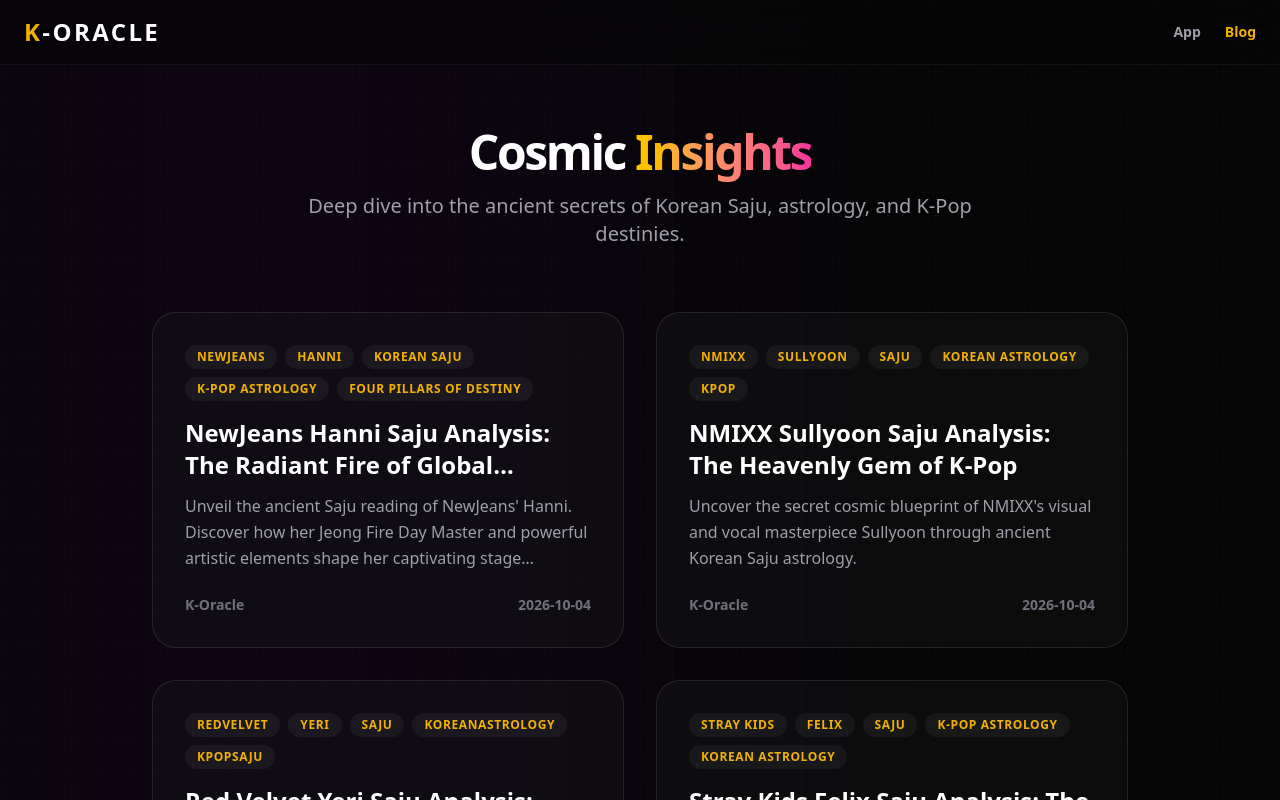
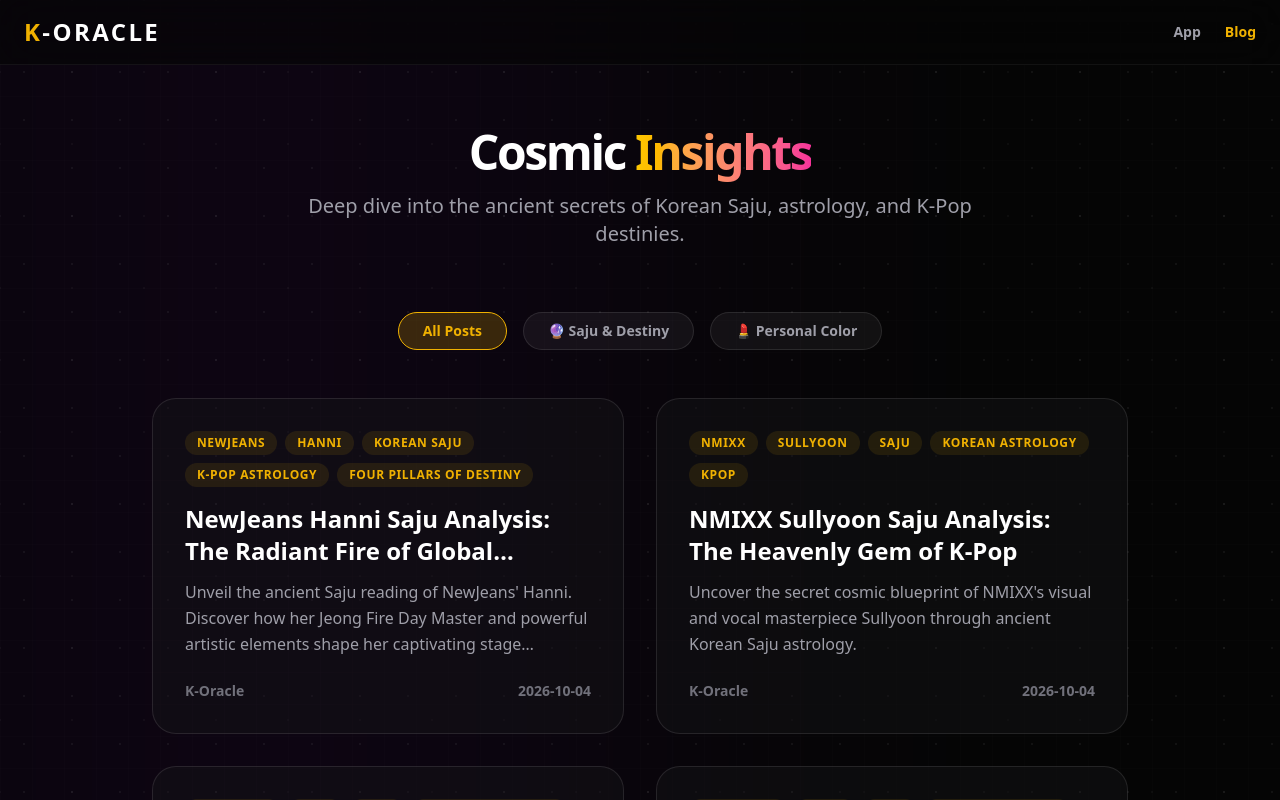
Before and after one commit to cwjung77-glitch/K-oracle, a Next.js app: page /blog in a window 1280 px wide. Shown: the top 800 px of the page. Built offline with nearby package versions, Linux system fonts and the light colour scheme.

Commit message:
feat: implement dual category blog system (Saju vs Personal Color) with distinct CTAs and backend generator

```diff
--- /dev/null
+++ b/scripts/generate_color_blog.js
@@ -0,0 +1,104 @@
+const fs = require('fs');
+const path = require('path');
+
+async function main() {
+  const promptTopic = process.argv[2];
+  if (!promptTopic) {
+    console.error("Please provide a topic. Example: node generate_color_blog.js '장원영 퍼스널컬러 여름 쿨톤'");
+    process.exit(1);
+  }
+
+  let apiKey = process.env.GEMINI_API_KEY;
+  if (!apiKey) {
+    try {
+      const envFile = fs.readFileSync(path.join(__dirname, '../.env.local'), 'utf8');
+      const match = envFile.match(/GEMINI_API_KEY=(.+)/);
+      if (match) apiKey = match[1].trim();
+    } catch(e) {}
+  }
+
+  if (!apiKey) {
+    console.error("GEMINI_API_KEY not found in .env.local or environment variables.");
+    process.exit(1);
+  }
+
+  console.log(`Generating SEO beauty blog post for topic: "${promptTopic}"...`);
+
+  const systemPrompt = `You are an expert K-Beauty consultant and Personal Color analyst for the K-Oracle website.
+Your task is to write a highly engaging, SEO-optimized English blog post about a Korean celebrity's personal color.
+
+CRITICAL FORMATTING & STRUCTURE RULE:
+1. Use standard Markdown bullet points for lists.
+2. ONLY use ## for main section headers. DO NOT use ### or # for main headers.
+3. You MUST use Markdown tables for makeup recommendations.
+4. Your headers MUST roughly follow this exact sequence:
+## TL;DR (Quick Answer)
+## Visual Proof: Best vs Worst Styling
+## Makeup & Hair Recipe (Must use a Markdown table)
+## Frequently Asked Questions
+
+CRITICAL INSTRUCTION: Do NOT use the word "AI" or "Artificial Intelligence". Keep the tone highly engaging, conversational, and trendy, like a fashion magazine editor. NEVER output meta-terms like "SEO" in the text.
+
+Required frontmatter format (Must be valid YAML, DO NOT indent keys, use valid JSON arrays for tags):
+---
+title: "Catchy SEO Title in English"
+slug: "seo-friendly-english-url-slug"
+date: "${new Date().toISOString().split('T')[0]}"
+excerpt: "A short 2-3 sentence meta description in English."
+author: "K-Oracle"
+tags: ["Personal Color", "K-Beauty", "Makeup", "Celebrity Name"]
+---
+
+Body of the markdown goes here. Use ## for headings, bullet points, and bold text. Do NOT add any concluding calls to action (CTAs) encouraging users to visit the app or "click here", because the website UI template already automatically renders a beautiful CTA box at the bottom of every post.`;
+
+  const keys = apiKey.split(',').map(k => k.trim());
+  let success = false;
+
+  for (let i = 0; i < keys.length; i++) {
+    const currentKey = keys[i];
+    console.log(`[🔑 Key ${i+1}/${keys.length}] 시도 중...`);
+
+    try {
+      const res = await fetch(`https://generativelanguage.googleapis.com/v1beta/models/gemini-3.6-flash:generateContent?key=${currentKey}`, {
+        method: 'POST',
+        headers: { 'Content-Type': 'application/json' },
+        body: JSON.stringify({
+          contents: [
+            { role: 'user', parts: [{ text: `${systemPrompt}\n\nTopic: ${promptTopic}` }] }
+          ],
+          generationConfig: {
+            maxOutputTokens: 8192
+          }
+        })
+      });
+
+      const data = await res.json();
+      if (data.error) {
+        console.error(`❌ Key ${i+1} 실패:`, data.error.message);
+        continue;
+      }
+
+      const text = data.candidates[0].content.parts[0].text;
+
+      const slugMatch = text.match(/^slug:\s*"?([^"\n]+)"?/m);
+      let slug = slugMatch ? slugMatch[1] : 'beauty-post-' + Date.now();
+
+      const outPath = path.join(__dirname, `../src/content/blog/${slug}.md`);
+      fs.writeFileSync(outPath, text);
+
+      console.log(`✅ Successfully generated and saved to ${outPath}`);
+      success = true;
+      break;
+
+    } catch (err) {
+      console.error(`❌ Key ${i+1} 에러:`, err.message);
+    }
+  }
+
+  if (!success) {
+    console.error("❌ 모든 API 키가 실패했습니다.");
+    process.exit(1);
+  }
+}
+
+main();
--- a/src/app/blog/[slug]/page.js
+++ b/src/app/blog/[slug]/page.js
@@ -174,6 +174,24 @@ export default async function BlogPost({ params }) {
 
         <BlogEngagement title={data.title} slug={slug} />
 
+        {(() => {
+          const isBeauty = data.tags?.some(tag =>
+            tag.toLowerCase().includes('color') || tag.toLowerCase().includes('beauty') || tag.toLowerCase().includes('makeup')
+          );
+
+          if (isBeauty) {
+            return (
+              <div className="mt-20 p-8 bg-gradient-to-br from-zinc-900 to-black border border-pink-500/30 rounded-3xl text-center">
+                <h3 className="text-2xl font-black mb-4">Find Your K-Pop Celebrity Twin</h3>
+                <p className="text-zinc-400 mb-6">Upload a selfie and get your premium 12-season Korean Personal Color Analysis.</p>
+                <Link href="/personal-color" className="inline-block px-8 py-4 bg-pink-500 text-white font-black rounded-xl hover:bg-pink-400 transition-colors shadow-[0_0_20px_rgba(236,72,153,0.3)]">
+                  Start Analysis ($9.99)
+                </Link>
+              </div>
+            );
+          }
+
+          return (
             <div className="mt-20 p-8 bg-gradient-to-br from-zinc-900 to-black border border-yellow-500/30 rounded-3xl text-center">
               <h3 className="text-2xl font-black mb-4">Discover Your Own Cosmic Blueprint</h3>
               <p className="text-zinc-400 mb-6">Let K-Oracle decode your destiny just like the stars of K-Pop.</p>
@@ -181,6 +199,8 @@ export default async function BlogPost({ params }) {
                 Analyze My Saju
               </Link>
             </div>
+          );
+        })()}
       </main>
     </div>
   );
--- a/src/app/blog/page.js
+++ b/src/app/blog/page.js
@@ -2,6 +2,8 @@ import fs from 'fs';
 import path from 'path';
 import matter from 'gray-matter';
 import Link from 'next/link';
+
+import BlogFilter from '@/components/features/BlogFilter';
 
 // SEO Metadata for the main blog page
 export const metadata = {
@@ -70,35 +72,7 @@ export default function BlogIndex() {
           </p>
         </div>
 
-        {posts.length === 0 ? (
-          <div className="text-center text-zinc-500 py-12">No posts found.</div>
-        ) : (
-          <div className="grid grid-cols-1 md:grid-cols-2 gap-8">
-            {posts.map((post) => (
-              <Link href={`/blog/${post.slug}`} key={post.slug} className="group block">
-                <div className="bg-zinc-900/40 border border-white/10 rounded-3xl p-8 h-full hover:bg-zinc-800/60 hover:border-yellow-500/50 transition-all duration-300">
-                  <div className="flex gap-2 mb-4 flex-wrap">
-                    {post.tags?.map(tag => (
-                      <span key={tag} className="px-3 py-1 bg-white/5 rounded-full text-xs font-bold text-yellow-500 tracking-wider uppercase">
-                        {tag}
-                      </span>
-                    ))}
-                  </div>
-                  <h2 className="text-2xl font-black mb-3 group-hover:text-yellow-400 transition-colors line-clamp-2">
-                    {post.title}
-                  </h2>
-                  <p className="text-zinc-400 mb-6 line-clamp-3 leading-relaxed">
-                    {post.excerpt}
-                  </p>
-                  <div className="flex items-center justify-between text-sm font-bold text-zinc-500">
-                    <span>{post.author}</span>
-                    <span>{post.date}</span>
-                  </div>
-                </div>
-              </Link>
-            ))}
-          </div>
-        )}
+        <BlogFilter posts={posts} />
       </main>
     </div>
   );
--- /dev/null
+++ b/src/components/features/BlogFilter.jsx
@@ -0,0 +1,86 @@
+'use client';
+
+import { useState } from 'react';
+import Link from 'next/link';
+
+export default function BlogFilter({ posts }) {
+  const [filter, setFilter] = useState('All');
+
+  // Determine categories based on tags.
+  // If a post has "Personal Color", "Color", or "Beauty" tag, it goes to Personal Color.
+  // Otherwise it goes to Saju.
+  const categorizedPosts = posts.map(post => {
+    const isBeauty = post.tags?.some(tag =>
+      tag.toLowerCase().includes('color') || tag.toLowerCase().includes('beauty') || tag.toLowerCase().includes('makeup')
+    );
+    return { ...post, category: isBeauty ? 'Personal Color' : 'Saju' };
+  });
+
+  const filteredPosts = categorizedPosts.filter(post => {
+    if (filter === 'All') return true;
+    return post.category === filter;
+  });
+
+  return (
+    <>
+      <div className="flex justify-center gap-4 mb-12">
+        {['All', 'Saju', 'Personal Color'].map(cat => (
+          <button
+            key={cat}
+            onClick={() => setFilter(cat)}
+            className={`px-6 py-2 rounded-full font-bold text-sm transition-all duration-300 border ${
+              filter === cat
+                ? cat === 'Personal Color'
+                  ? 'bg-pink-500/20 border-pink-500 text-pink-400'
+                  : 'bg-yellow-500/20 border-yellow-500 text-yellow-500'
+                : 'bg-white/5 border-white/10 text-zinc-400 hover:text-white hover:border-white/30'
+            }`}
+          >
+            {cat === 'All' ? 'All Posts' : cat === 'Saju' ? '🔮 Saju & Destiny' : '💄 Personal Color'}
+          </button>
+        ))}
+      </div>
+
+      {filteredPosts.length === 0 ? (
+        <div className="text-center text-zinc-500 py-12">No posts found for this category.</div>
+      ) : (
+        <div className="grid grid-cols-1 md:grid-cols-2 gap-8">
+          {filteredPosts.map((post) => (
+            <Link href={`/blog/${post.slug}`} key={post.slug} className="group block">
+              <div className={`bg-zinc-900/40 border border-white/10 rounded-3xl p-8 h-full hover:bg-zinc-800/60 transition-all duration-300 ${
+                post.category === 'Personal Color' ? 'hover:border-pink-500/50' : 'hover:border-yellow-500/50'
+              }`}>
+                <div className="flex gap-2 mb-4 flex-wrap">
+                  {post.tags?.map(tag => (
+                    <span
+                      key={tag}
+                      className={`px-3 py-1 rounded-full text-xs font-bold tracking-wider uppercase ${
+                        post.category === 'Personal Color'
+                          ? 'bg-pink-500/10 text-pink-400'
+                          : 'bg-yellow-500/10 text-yellow-500'
+                      }`}
+                    >
+                      {tag}
+                    </span>
+                  ))}
+                </div>
+                <h2 className={`text-2xl font-black mb-3 transition-colors line-clamp-2 ${
+                  post.category === 'Personal Color' ? 'group-hover:text-pink-400' : 'group-hover:text-yellow-400'
+                }`}>
+                  {post.title}
+                </h2>
+                <p className="text-zinc-400 mb-6 line-clamp-3 leading-relaxed">
+                  {post.excerpt}
+                </p>
+                <div className="flex items-center justify-between text-sm font-bold text-zinc-500">
+                  <span>{post.author}</span>
+                  <span>{post.date}</span>
+                </div>
+              </div>
+            </Link>
+          ))}
+        </div>
+      )}
+    </>
+  );
+}
```
Lines whose indentation alone changed are shown as unchanged.
